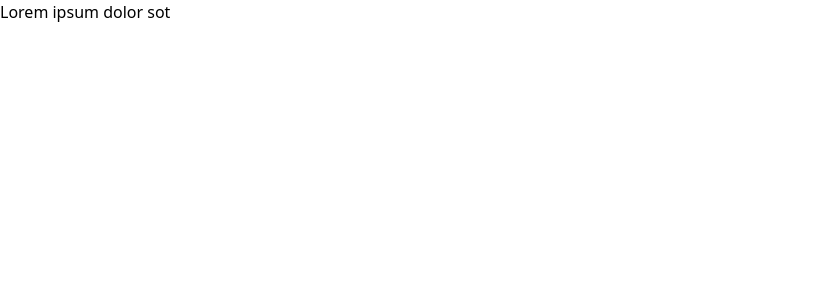
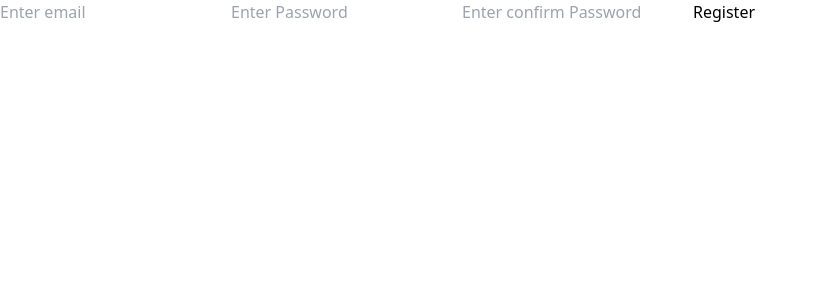
Before and after one commit to najmulhc/unitrack-client, a React (Vite) app: page /register in a window 1280 px wide. Shown: the top 300 px of the page, without its empty margins (0-817 px from the left). Built offline with nearby package versions, Linux system fonts and the light colour scheme.

Commit message:
basic sign up and login UI added

```diff
--- a/package.json
+++ b/package.json
@@ -13,6 +13,7 @@
     "@reduxjs/toolkit": "^1.9.7",
     "@types/react-icons": "^3.0.0",
     "@types/react-redux": "^7.1.28",
+    "@types/react-router": "^5.1.20",
     "@types/react-router-dom": "^5.3.3",
     "@types/redux": "^3.6.0",
     "react": "^18.2.0",
@@ -20,6 +21,7 @@
     "react-hook-form": "^7.47.0",
     "react-icons": "^4.11.0",
     "react-redux": "^8.1.3",
+    "react-router": "^6.17.0",
     "react-router-dom": "^6.17.0",
     "redux": "^4.2.1"
   },
--- a/src/main.tsx
+++ b/src/main.tsx
@@ -1,10 +1,11 @@
-import React from 'react'
-import ReactDOM from 'react-dom/client'
-import App from './App.tsx'
-import './index.css'
+import ReactDOM from "react-dom/client";
 
-ReactDOM.createRoot(document.getElementById('root')!).render(
-  <React.StrictMode>
-    <App />
-  </React.StrictMode>,
-)
+import "./index.css";
+import { RouterProvider } from "react-router-dom";
+import router from "./router/routes.tsx";
+
+ReactDOM.createRoot(document.getElementById("root")!).render(
+  <>
+    <RouterProvider router={router} />
+  </>
+);
--- /dev/null
+++ b/src/pages/Home.tsx
@@ -0,0 +1,8 @@
+
+const Home = () => {
+  return (
+    <div>Home</div>
+  )
+}
+
+export default Home
--- /dev/null
+++ b/src/pages/auth/Login.tsx
@@ -0,0 +1,34 @@
+import { useForm } from "react-hook-form";
+
+
+
+const Login = () => {
+  const { register, handleSubmit, reset } = useForm();
+
+  const onSubmit = (data: any) => {
+    console.log(data);
+    reset();
+  };
+
+  return (
+    <main>
+      <form onSubmit={handleSubmit(onSubmit)}>
+        <input
+          type="email"
+          id="email-input"
+          placeholder="Enter email"
+          {...register("email")}
+        />
+        <input
+          type="password"
+          id="password-input"
+          placeholder="Enter Password"
+          {...register("password")}
+        />
+        <button type="submit">Log In</button>
+      </form>
+    </main>
+  );
+};
+
+export default Login;
--- /dev/null
+++ b/src/pages/auth/Register.tsx
@@ -0,0 +1,43 @@
+import { useForm } from "react-hook-form";
+
+const Register = () => {
+  const { register, handleSubmit, reset } = useForm();
+
+  const onSubmit = (data: any) => {
+    const {  password, confirmPassword } = data;
+    if (password !== confirmPassword) {
+      console.log("The passwords did not matched");
+    } else {
+      console.log(data);
+    }
+    reset();
+  };
+
+  return (
+    <main>
+      <form onSubmit={handleSubmit(onSubmit)}>
+        <input
+          type="email"
+          id="email-input"
+          placeholder="Enter email"
+          {...register("email")}
+        />
+        <input
+          type="password"
+          id="password-input"
+          placeholder="Enter Password"
+          {...register("password")}
+        />
+        <input
+          type="password"
+          id="confirm-password-input"
+          placeholder="Enter confirm Password"
+          {...register("confirmPassword")}
+        />
+        <button type="submit">Register</button>
+      </form>
+    </main>
+  );
+};
+
+export default Register;
--- /dev/null
+++ b/src/router/routes.tsx
@@ -0,0 +1,21 @@
+import { createBrowserRouter } from "react-router-dom";
+import Home from "../pages/Home";
+import Login from "../pages/auth/Login";
+import Register from "../pages/auth/Register";
+
+const router = createBrowserRouter([
+  {
+    path: "/",
+    element: <Home />,
+  },
+  {
+    path: "/login",
+    element: <Login />,
+  },
+  {
+    path: "/register",
+    element: <Register />,
+  },
+]);
+
+export default router;
```
Also changed, not shown: src/pages/dashboard/AdminDB.tsx (added), src/pages/dashboard/DashboardHome.tsx (added), src/pages/dashboard/StudentDb.tsx (added), src/pages/dashboard/TeacherDB.tsx (added), src/types.d.ts (added), 1 other file (tests, documents, lock files or other folders).
